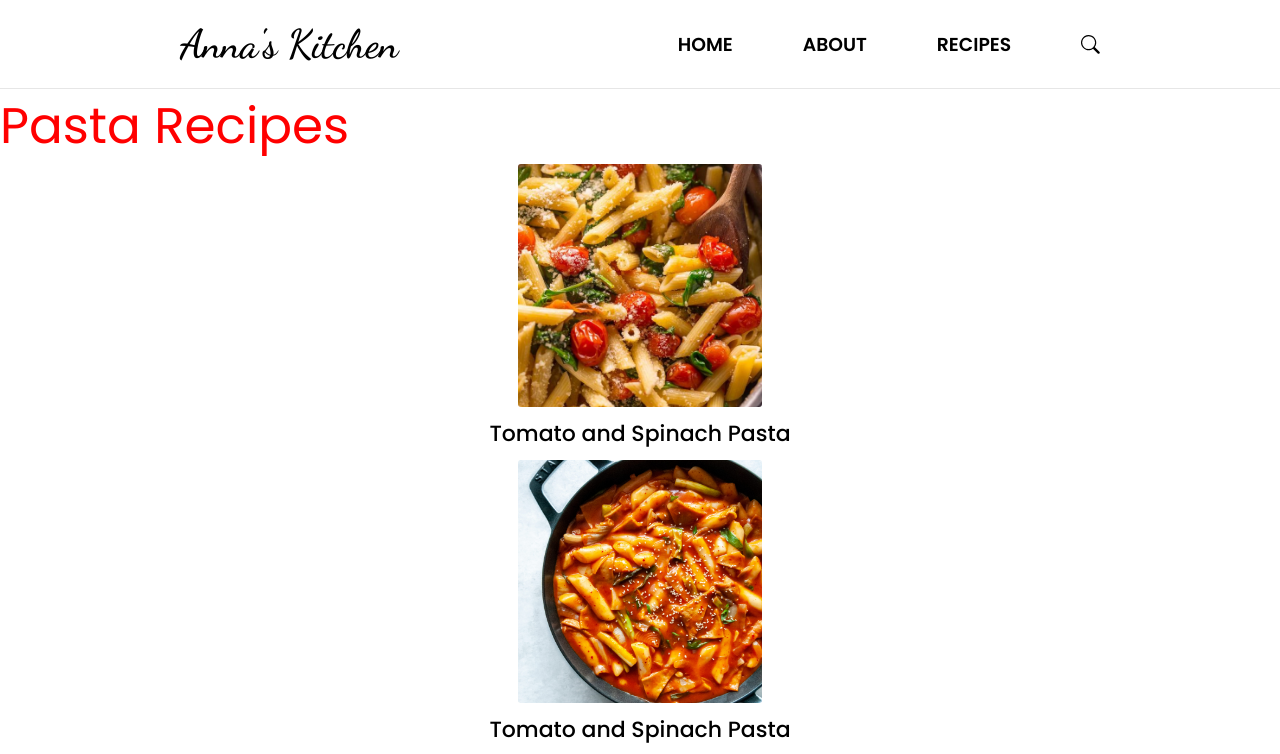
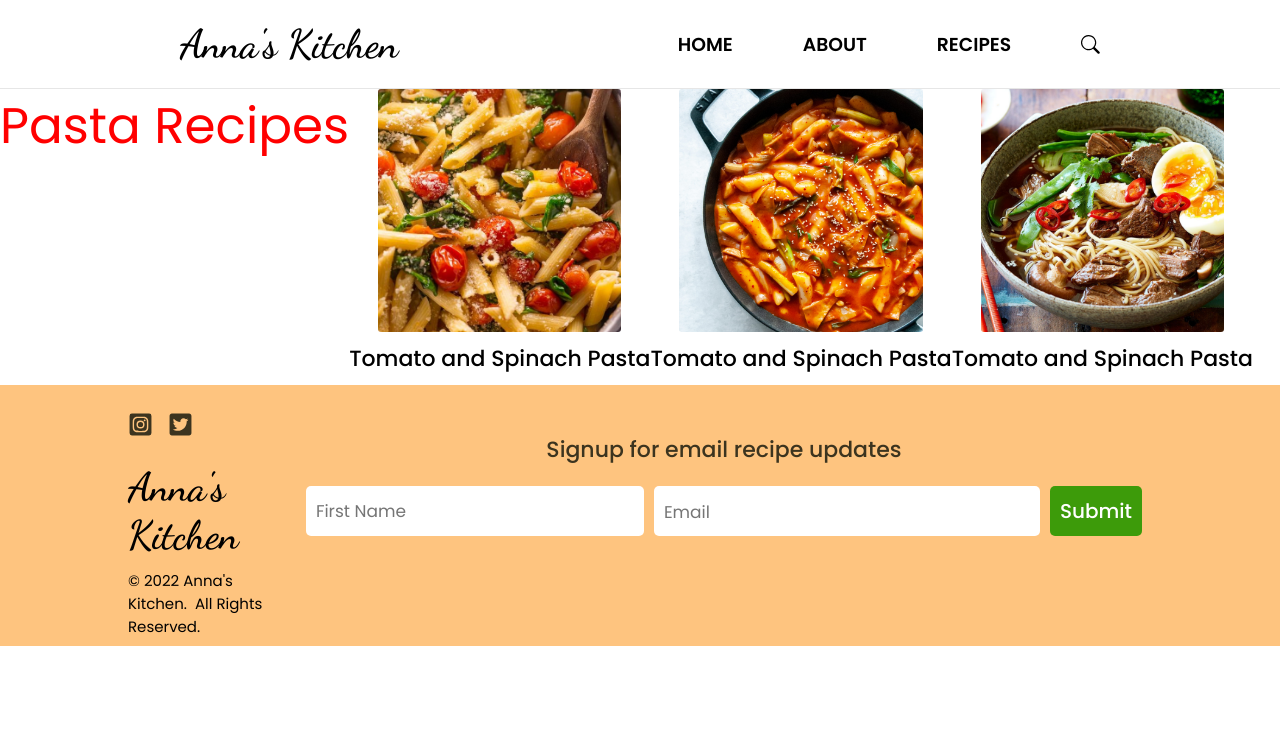
Before and after one commit to AnnaAn01/recipe-website, a React (Create React App) app: page /#/homapage-show-group in a window 1280 px wide. Shown: the top 754 px of the page. Built offline with nearby package versions, Linux system fonts and the light colour scheme.

Commit message:
adding home page show group details

```diff
--- a/src/components/HomePage/HomepageShowGroup/HomepageShowGroup.css
+++ b/src/components/HomePage/HomepageShowGroup/HomepageShowGroup.css
@@ -1,4 +1,5 @@
 .homapage-show-group {
   font-size: 5rem;
   color: red;
+  display: flex;
 }
--- a/src/components/HomePage/HomepageShowGroup/HomepageShowGroup.js
+++ b/src/components/HomePage/HomepageShowGroup/HomepageShowGroup.js
@@ -5,19 +5,14 @@ import { Link } from "react-router-dom";
 // import { useParams } from "react-router-dom";
 
 const HomepageShowGroup = () => {
-  //   const params = useParams();
-  // getting the clicked post id from the router
-  //   let id = Number(params.postid.substring(1));
-  // console.log(typeof id);
-  // console.log(id);
-
   const foodGroups = RECIPES.map((el, index) => {
     if (el.group === "pasta") {
       return (
         <Link
           // to show the item numbers on pages 2 and 3
           to={`/recipe-pages/:${
-            el.id <= 12 ? index : 12 * (el.page - 1) + index
+            index
+            // el.id <= 12 ? index : 12 * (el.page - 1) + index
             // Or we can use the page I manually added to the json file
             // el.page === 1 ? index : 12 * (el.page - 1) + index
           }`}
```
